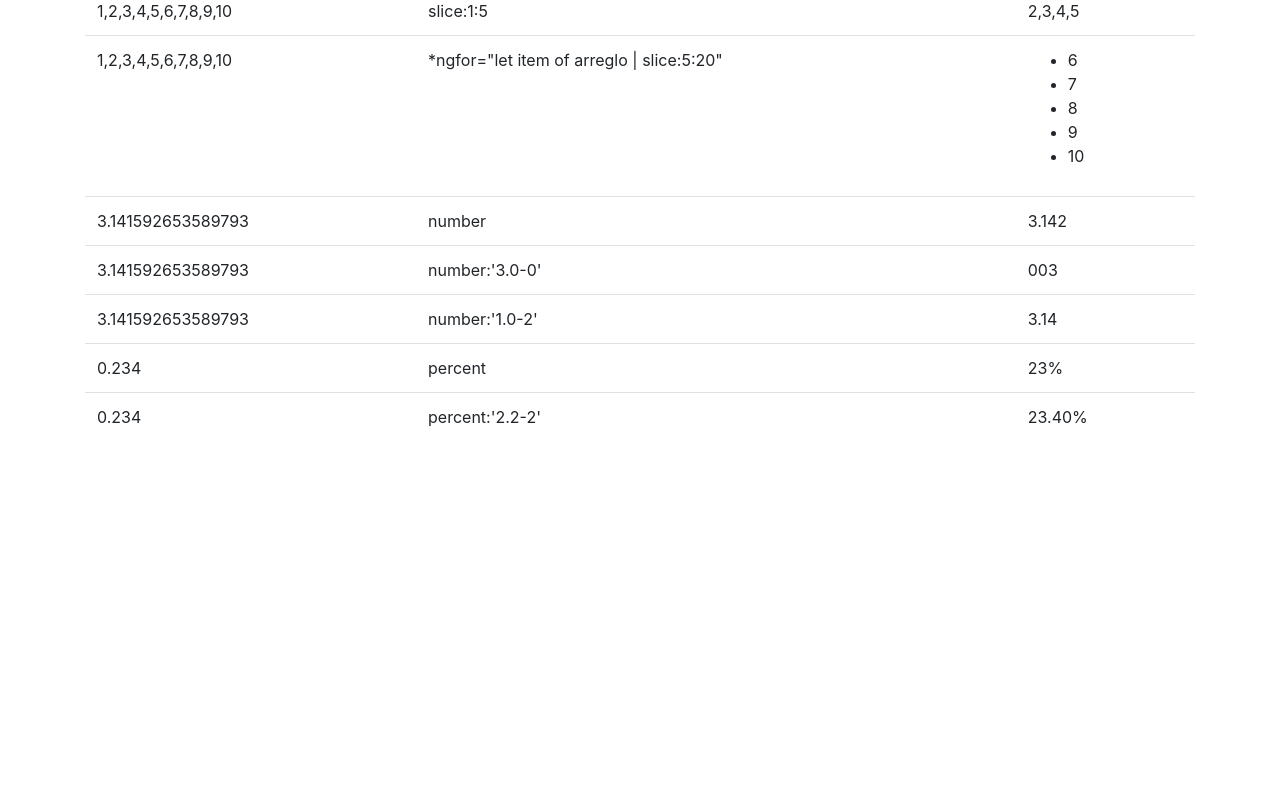
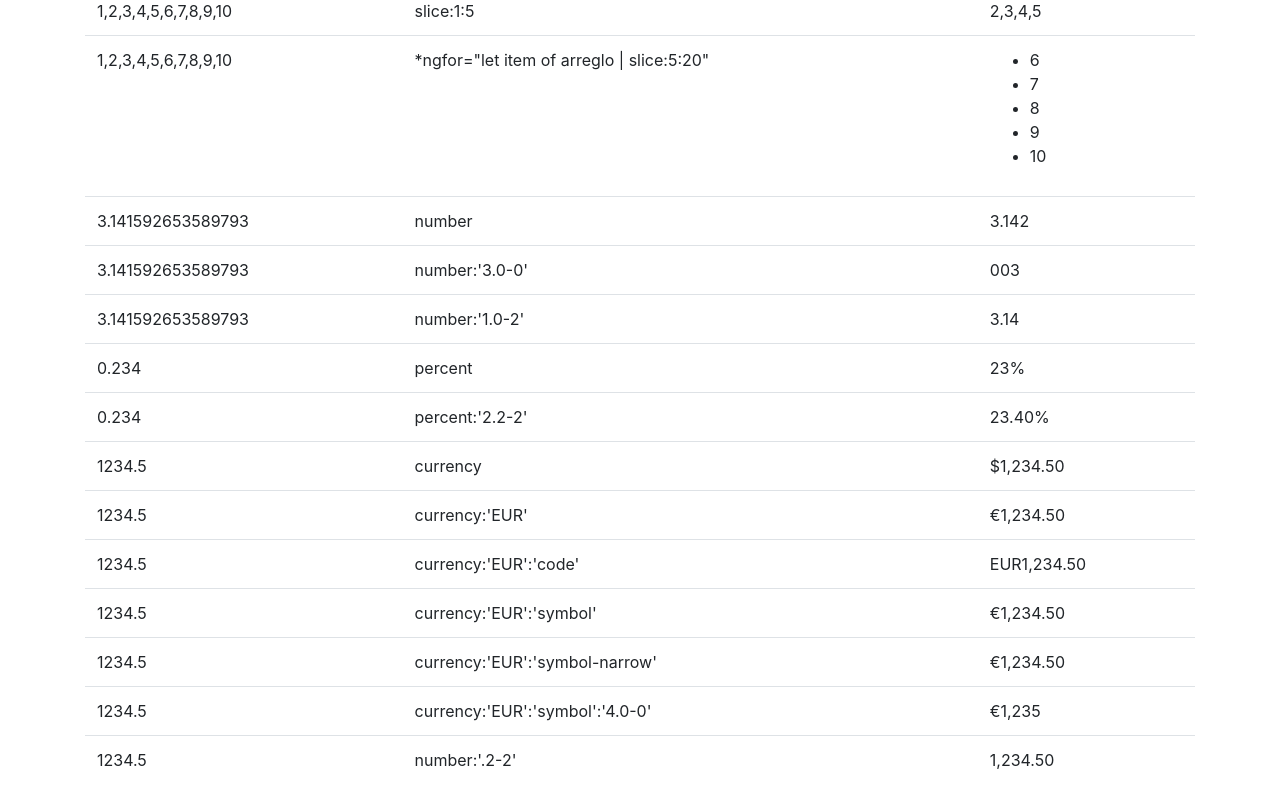
Before and after one commit to gmontoya2483/angular-pipes, an Angular app: page / in a window 1280 px wide. Shown: the part 365-1165 px from the top of the page. Before the commit the page ends 822 px from the top, so only its background shows below. Built offline with nearby package versions, Linux system fonts and the light colour scheme.

Commit message:
Se agregaron los ejemplos del Pipe: currency

```diff
--- a/src/app/app.component.html
+++ b/src/app/app.component.html
@@ -76,6 +76,42 @@
       <td>{{ a | percent:'2.2-2' }}</td>
     </tr>
 
+    <tr>
+      <td>{{ salario }}</td>
+      <td> currency </td>
+      <td>{{ salario | currency }}</td>
+    </tr>
+    <tr>
+      <td>{{ salario }}</td>
+      <td> currency:'EUR' </td>
+      <td>{{ salario | currency:'EUR' }}</td>
+    </tr>
+    <tr>
+      <td>{{ salario }}</td>
+      <td> currency:'EUR':'code' </td>
+      <td>{{ salario | currency:'EUR':'code' }}</td>
+    </tr>
+    <tr>
+      <td>{{ salario }}</td>
+      <td> currency:'EUR':'symbol' </td>
+      <td>{{ salario | currency:'EUR':'symbol' }}</td>
+    </tr>
+    <tr>
+      <td>{{ salario }}</td>
+      <td> currency:'EUR':'symbol-narrow' </td>
+      <td>{{ salario | currency:'EUR':'symbol-narrow' }}</td>
+    </tr>
+    <tr>
+      <td>{{ salario }}</td>
+      <td> currency:'EUR':'symbol':'4.0-0' </td>
+      <td>{{ salario | currency:'EUR':'symbol':'4.0-0' }}</td>
+    </tr>
+    <tr>
+      <td>{{ salario }}</td>
+      <td> number:'.2-2' </td>
+      <td>{{ salario | number:'.2-2' }}</td>
+    </tr>
+
 
 
   </tbody>
--- a/src/app/app.component.ts
+++ b/src/app/app.component.ts
@@ -14,4 +14,6 @@
 
   a = 0.234;
 
+  salario = 1234.5;
+
 }
```
